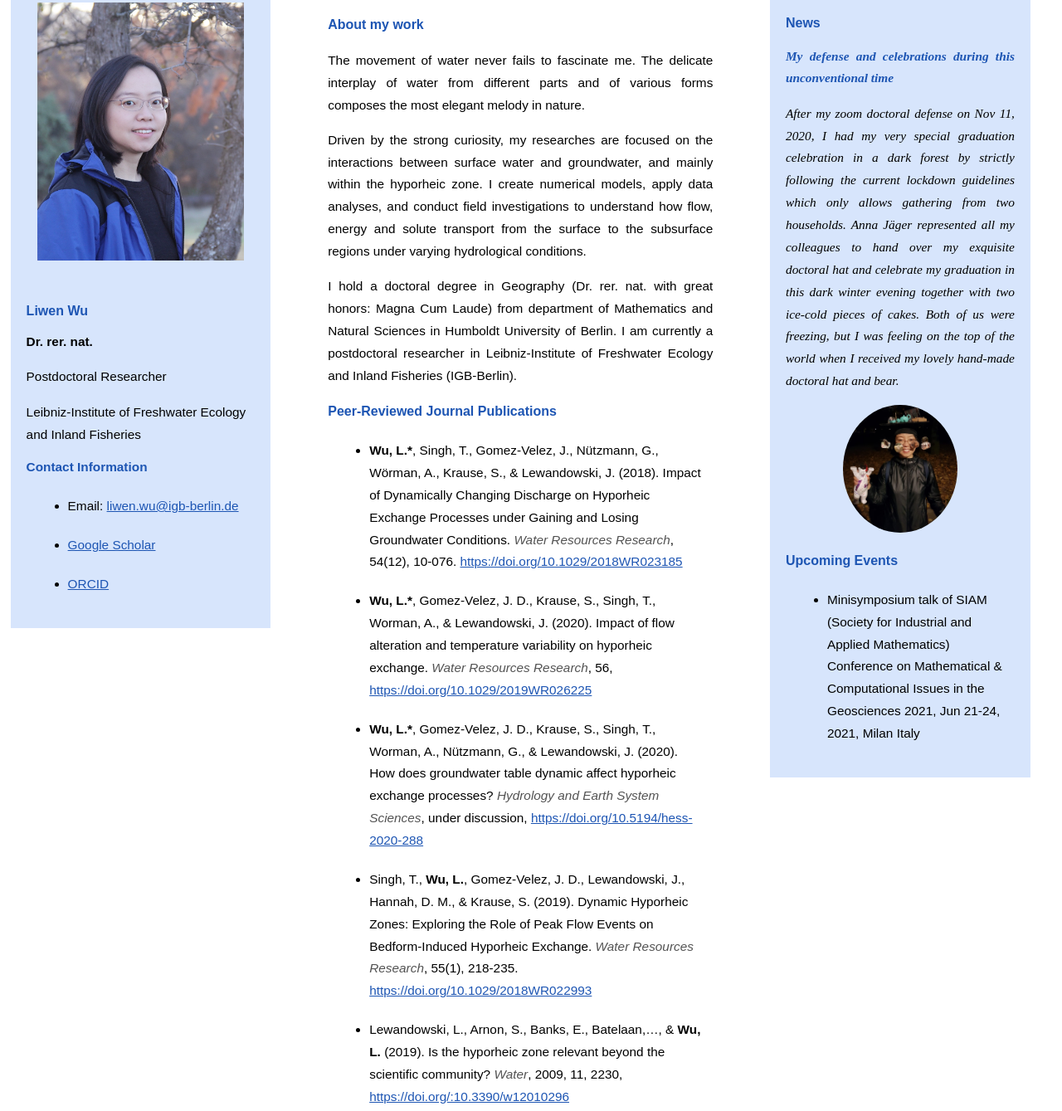
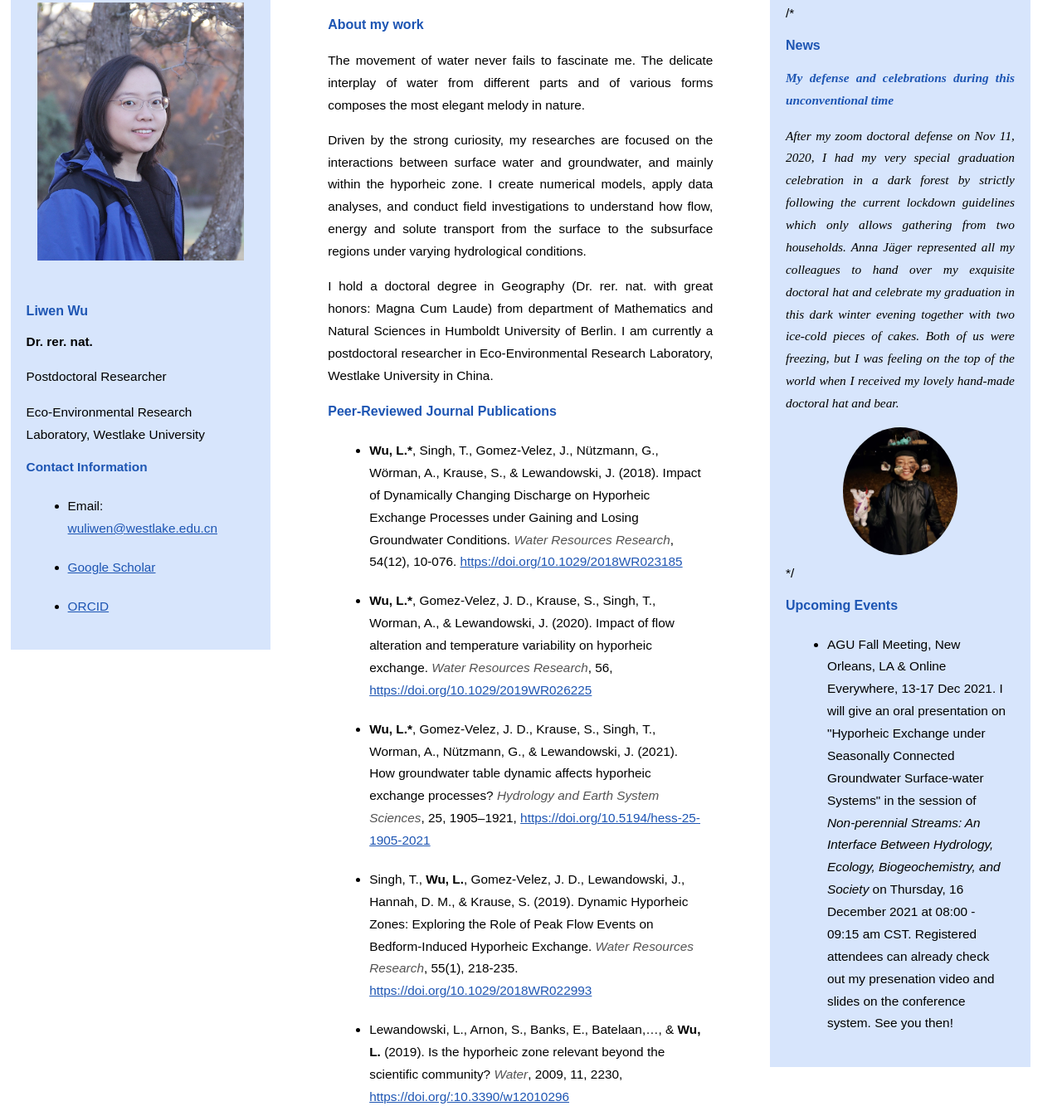
Before and after one commit to Wu-Liwen/Wu-Liwen.github.io, a plain HTML site: page index.html in a window 1280 px wide. Shown: the part 434-1773 px from the top of the page at 83% size. Drawn offline with Linux system fonts and the light colour scheme.

Commit message:
Update index.html
Updated location, publication and upcoming events

```diff
--- a/index.html
+++ b/index.html
@@ -60,13 +60,13 @@
 				<h3>
 				Postdoctoral Researcher <br>
 				</h3>
-				Leibniz-Institute of Freshwater Ecology and Inland Fisheries
+				Eco-Environmental Research Laboratory, Westlake University
 				<h2>
 					Contact Information
 				</h1>
 
 				<ul>
-					<li>Email: <a href="mailto: liwen.wu@igb-berlin.de" target="_blank" rel="noopener noreferrer">liwen.wu@igb-berlin.de</a></li>
+					<li>Email: <a href="mailto: wuliwen@westlake.edu.cn" target="_blank" rel="noopener noreferrer">wuliwen@westlake.edu.cn</a></li>
 					<li><a href="https://scholar.google.com/citations?user=wUu1FEMAAAAJ&hl=de&oi=ao" target="_blank" rel="noopener noreferrer">Google Scholar</a></li>
 					<li><a href="https://orcid.org/0000-0001-5642-3860" target="_blank" rel="noopener noreferrer">ORCID</a></li>
 				</ul>
@@ -84,7 +84,7 @@
 
 					</p>
 					<p>
-						I hold a doctoral degree in Geography (Dr. rer. nat. with great honors: Magna Cum Laude) from department of Mathematics and Natural Sciences in Humboldt University of Berlin. I am currently a postdoctoral researcher in Leibniz-Institute of Freshwater Ecology and Inland Fisheries (IGB-Berlin).
+						I hold a doctoral degree in Geography (Dr. rer. nat. with great honors: Magna Cum Laude) from department of Mathematics and Natural Sciences in Humboldt University of Berlin. I am currently a postdoctoral researcher in Eco-Environmental Research Laboratory, Westlake University in China.
 					</p>
 				</section>
 					<h1>Peer-Reviewed Journal Publications</h1>
@@ -97,7 +97,7 @@
 							<b>Wu, L.*</b>, Gomez-Velez, J. D., Krause, S., Singh, T., Worman, A., & Lewandowski, J. (2020). Impact of flow alteration and temperature variability on hyporheic exchange. <i style="color:#535353">Water Resources Research</i>, 56, <a href="https://doi.org/10.1029/2019WR026225" target="_blank" rel="noopener noreferrer">https://doi.org/10.1029/2019WR026225</a>
 						</li>
 						<li>
-							<b>Wu, L.*</b>, Gomez-Velez, J. D., Krause, S., Singh, T., Worman, A., Nützmann, G., & Lewandowski, J. (2020). How does groundwater table dynamic affect hyporheic exchange processes? <i style="color:#535353">Hydrology and Earth System Sciences</i>, under discussion, <a href="https://doi.org/10.5194/hess-2020-288" target="_blank" rel="noopener noreferrer">https://doi.org/10.5194/hess-2020-288</a>
+							<b>Wu, L.*</b>, Gomez-Velez, J. D., Krause, S., Singh, T., Worman, A., Nützmann, G., & Lewandowski, J. (2021). How groundwater table dynamic affects hyporheic exchange processes? <i style="color:#535353">Hydrology and Earth System Sciences</i>, 25, 1905–1921, <a href="https://doi.org/10.5194/hess-25-1905-2021" target="_blank" rel="noopener noreferrer">https://doi.org/10.5194/hess-25-1905-2021</a>
 						</li>
 						<li>
 							Singh, T., <b>Wu, L.</b>, Gomez‐Velez, J. D., Lewandowski, J., Hannah, D. M., & Krause, S. (2019). Dynamic Hyporheic Zones: Exploring the Role of Peak Flow Events on Bedform‐Induced Hyporheic Exchange. <i style="color:#535353">Water Resources Research</i>, 55(1), 218-235. <a href="https://doi.org/10.1029/2018WR022993" target="_blank" rel="noopener noreferrer">https://doi.org/10.1029/2018WR022993</a>
@@ -142,17 +142,17 @@
 
 			</div>
 			<div class="column right" style="background-color:#d7e5fc">
-					<h1>News</h1>
+					/*<h1>News</h1>
 					<section class="news">
 					<h2><i>My defense and celebrations during this unconventional time </i></h2>
 
 					<p><i>After my zoom doctoral defense on Nov 11, 2020, I had my very special graduation celebration in a dark forest by strictly following the current lockdown guidelines which only allows gathering from two households. Anna Jäger represented all my colleagues to hand over my exquisite doctoral hat and celebrate my graduation in this dark winter evening together with two ice-cold pieces of cakes. Both of us were freezing, but I was feeling on the top of the world when I received my lovely hand-made doctoral hat and bear. </i></p>
 					<center> <img class="withHat" src="img/withHatBear.jpg" alt="withHat"> </center>
-					</section>
+					</section> */
 					<h1>Upcoming Events</h1>
 					<ul class="comingevents">
 						<li>
-							Minisymposium talk of SIAM (Society for Industrial and Applied Mathematics) Conference on Mathematical & Computational Issues in the Geosciences 2021, Jun 21-24, 2021, Milan Italy
+							AGU Fall Meeting, New Orleans, LA & Online Everywhere, 13-17 Dec 2021. I will give an oral presentation on "Hyporheic Exchange under Seasonally Connected Groundwater Surface-water Systems" in the session of <i>Non-perennial Streams: An Interface Between Hydrology, Ecology, Biogeochemistry, and Society</i> on Thursday, 16 December 2021 at 08:00 - 09:15 am CST. Registered attendees can already check out my presenation video and slides on the conference system. See you then!
 						</li>
 					</ul>
 			</div>
```
